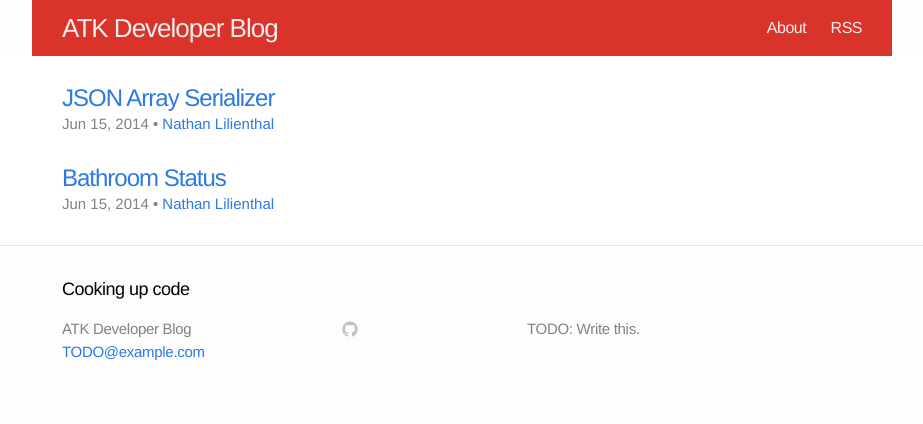
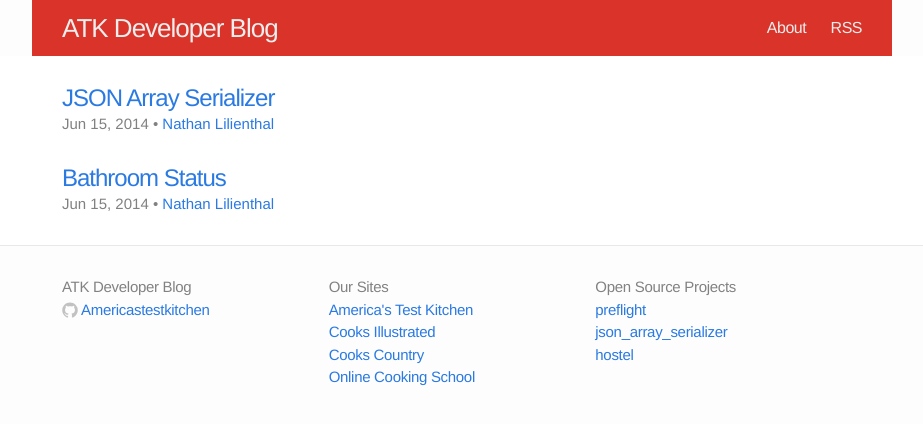
Before and after one commit to Americastestkitchen/Americastestkitchen.github.io, a Jekyll site: the page built from index.html, in a window 1280 px wide. Shown: the top 424 px of the page, without its empty margins (178-1101 px from the left). Built offline with Jekyll 4.4.1, drawn with Linux system fonts in a browser that asks for light colours.

Commit message:
Footer baby.

```diff
--- a/_config.yml
+++ b/_config.yml
@@ -1,6 +1,6 @@
 # Site settings
 title: ATK Developer Blog
-email: TODO@example.com
+username: Americastestkitchen
 description: "TODO: Write this."
 baseurl: ""
 url: "http://yourdomain.com"
--- a/_includes/footer.html
+++ b/_includes/footer.html
@@ -2,17 +2,9 @@
 
   <div class="wrap">
 
-    <h2 class="footer-heading">Cooking up code</h2>
-
     <div class="footer-col-1 column">
       <ul>
         <li>{{ site.title }}</li>
-        <li><a href="mailto:{{ site.email }}">{{ site.email }}</a></li>
-      </ul>
-    </div>
-
-    <div class="footer-col-2 column">
-      <ul>
         <li>
           <a href="https://github.com/{{ site.username }}">
             <span class="icon github">
@@ -35,8 +27,23 @@
       </ul>
     </div>
 
+    <div class="footer-col-2 column">
+      <ul>
+        <li>Our Sites</li>
+        <li><a href="http://www.americastestkitchen.com">America's Test Kitchen</a></li>
+        <li><a href="http://www.cooksillustrated.com">Cooks Illustrated</a></li>
+        <li><a href="http://www.cookscountry.com">Cooks Country</a></li>
+        <li><a href="http://www.onlinecookingschool.com">Online Cooking School</a></li>
+      </ul>
+    </div>
+
     <div class="footer-col-3 column">
-      <p class="text">{{ site.description }}</p>
+      <ul>
+        <li>Open Source Projects</li>
+        <li><a href="https://github.com/Americastestkitchen/preflight">preflight</a></li>
+        <li><a href="https://github.com/Americastestkitchen/json_array_serializer">json_array_serializer</a></li>
+        <li><a href="https://github.com/Americastestkitchen/hostel">hostel</a></li>
+      </ul>
     </div>
 
   </div>
--- a/css/main.css
+++ b/css/main.css
@@ -116,26 +116,26 @@ a:visited {
 
 .footer-col-1 {
   margin-right: 10px;
-  width: -moz-calc(35% - 10px);
-  width: -o-calc(35% - 10px);
-  width: -webkit-calc(35% - 10px);
+  width: -moz-calc(33.33333% - 10px);
+  width: -o-calc(33.33333% - 10px);
+  width: -webkit-calc(33.33333% - 10px);
   width: 270px; /*fallback*/
-  width: calc(35% - 10px);
+  width: calc(33.33333% - 10px);
 }
 .footer-col-2 {
   margin-right: 10px;
-  width: -moz-calc(23.125% - 10px);
-  width: -o-calc(23.125% - 10px);
-  width: -webkit-calc(23.125% - 10px);
+  width: -moz-calc(33.33333% - 10px);
+  width: -o-calc(33.33333% - 10px);
+  width: -webkit-calc(33.33333% - 10px);
   width: 175px; /*fallback*/
-  width: calc(23.125% - 10px);
+  width: calc(33.33333% - 10px);
 }
 .footer-col-3 {
-  width: -moz-calc(41.875%);
-  width: -o-calc(41.875%);
-  width: -webkit-calc(41.875%);
+  width: -moz-calc(33.33333%);
+  width: -o-calc(33.33333%);
+  width: -webkit-calc(33.33333%);
   width: 335px; /*fallback*/
-  width: calc(41.875%);
+  width: calc(33.33333%);
 }
 
 .site-footer ul {
```
